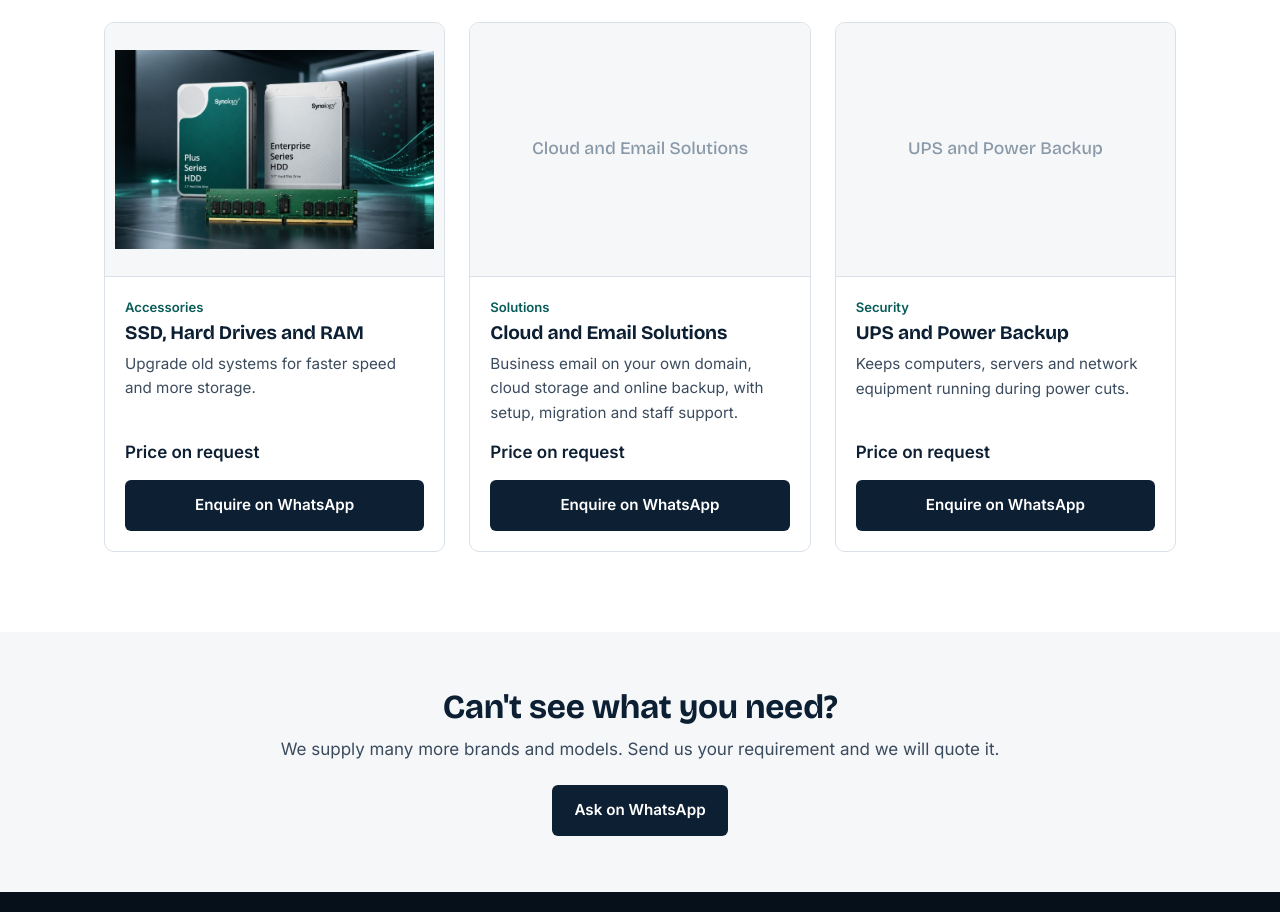
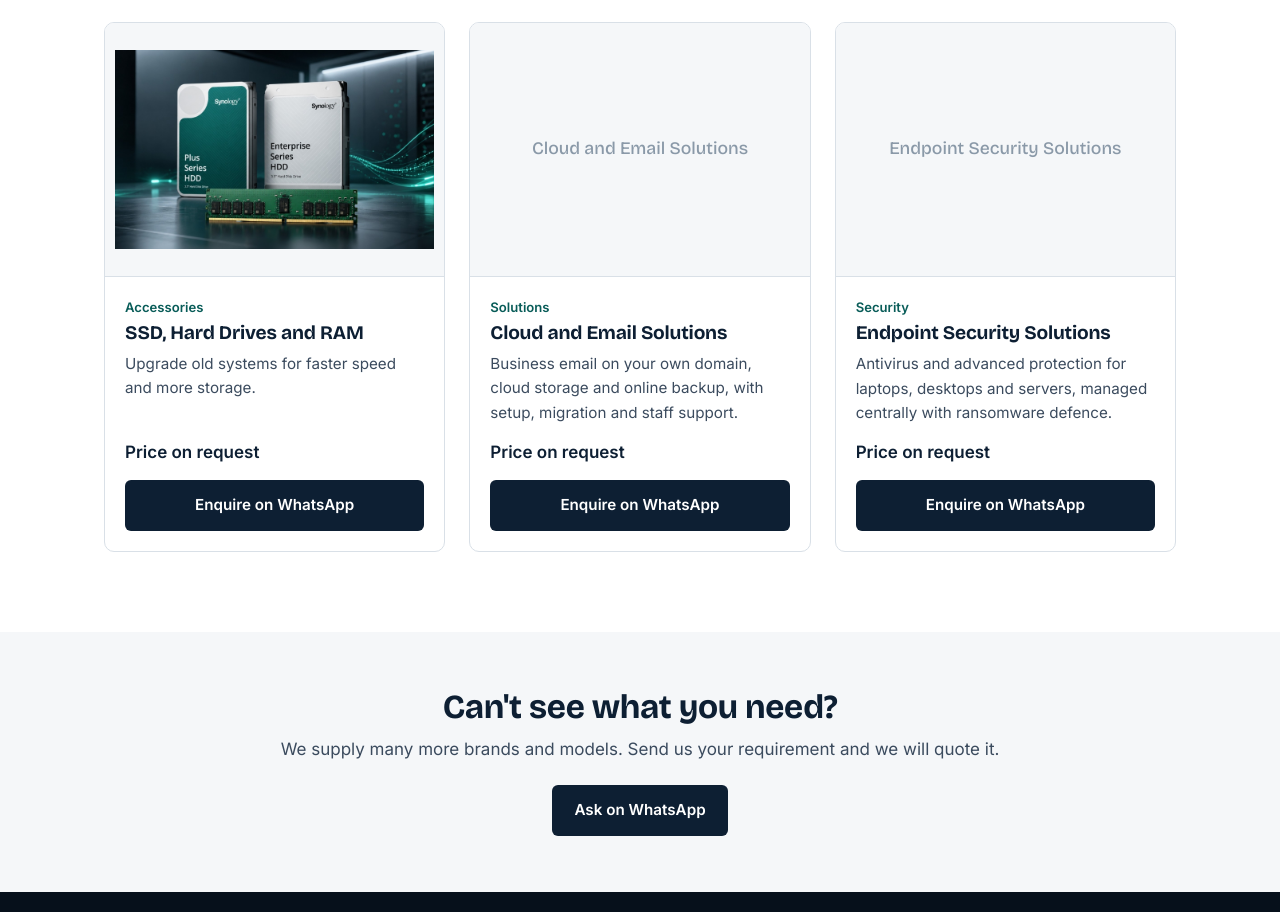
Before and after one commit to unisecuresystems/unisecuresystems.github.io, a plain HTML site: page products.html in a window 1280 px wide. Shown: the part 2133-3045 px from the top of the page. Drawn offline with nearby package versions, Linux system fonts and the light colour scheme.

Commit message:
Add files via upload

```diff
--- a/products.html
+++ b/products.html
@@ -136,7 +136,7 @@ var PRODUCTS = [
   {cat:"Accessories",name:"Printers and Scanners",     image:"images/printer.jpg",    price:"", text:"Laser, inkjet and multifunction printers for everyday office printing."},
   {cat:"Accessories",name:"SSD, Hard Drives and RAM",  image:"images/storage.jpg",    price:"", text:"Upgrade old systems for faster speed and more storage."},
   {cat:"Solutions",  name:"Cloud and Email Solutions", image:"images/cloud-email.jpg", price:"", text:"Business email on your own domain, cloud storage and online backup, with setup, migration and staff support."},
-  {cat:"Security",   name:"UPS and Power Backup",      image:"images/ups.jpg",        price:"", text:"Keeps computers, servers and network equipment running during power cuts."}
+  {cat:"Security",   name:"Endpoint Security Solutions", image:"images/endpoint-security.jpg", price:"", text:"Antivirus and advanced protection for laptops, desktops and servers, managed centrally with ransomware defence."}
 ];
 
 /* ---- you do not need to edit below this line ---- */
```
